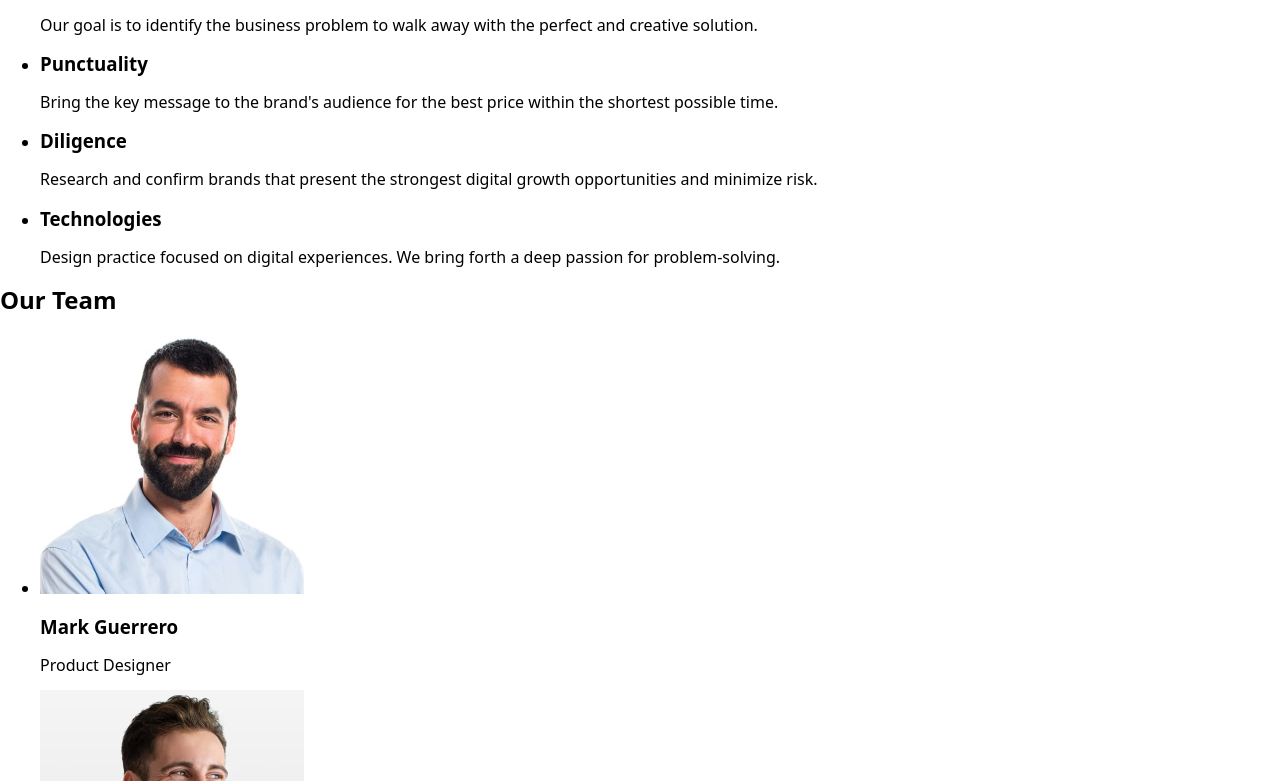
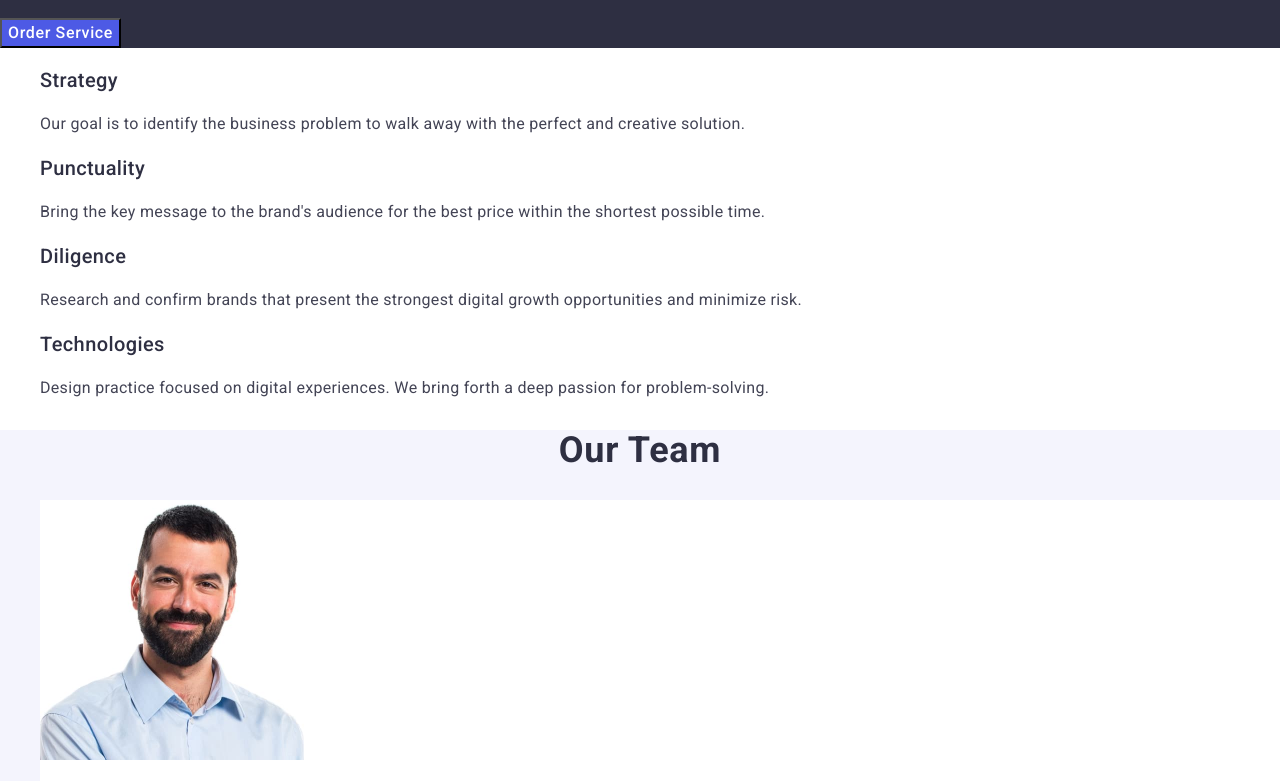
Before and after one commit to tanya-yanko/goit-markup-hw-02, a plain HTML site: page index.html in a window 1280 px wide. Shown: the part 280-1061 px from the top of the page. Drawn offline with nearby package versions, Linux system fonts and the light colour scheme.

Commit message:
new img and css styles

```diff
--- a/index.html
+++ b/index.html
@@ -7,7 +7,7 @@
     <!--Font-->
     <link rel="preconnect" href="https://fonts.googleapis.com">
     <link rel="preconnect" href="https://fonts.gstatic.com" crossorigin>
-    <link href="https://fonts.googleapis.com/css2?family=Roboto:ital,wght@0,100;0,300;0,400;0,500;0,700;0,900;1,100;1,300;1,400;1,500;1,700;1,900&display=swap" rel="stylesheet">
+    <link href="https://fonts.googleapis.com/css2?family=Raleway:wght@700&family=Roboto:wght@400;500;700&display=swap" rel="stylesheet">
 
     <title>WEBSTUDIO</title>
 
@@ -49,67 +49,67 @@
       </address>
     </header>
 <main>
-    <section class="first">
-        <h1 id="#studio">Effective Solutions for Your Business</h1>
-        <button type="button">Order Service</button>
+    <section class="main">
+        <h1 id="#studio" class="main-title">Effective Solutions for Your Business</h1>
+        <button type="button" class="main-btn">Order Service</button>
 
     </section>
 
-<section class="second">
+<section class="description">
     <h2 hidden>hidden content</h2>
-<ul>
-    <li>
-        <h3>Strategy</h3>
-        <p>Our goal is to identify the business problem to walk away with the perfect and creative solution. </p>
+<ul class="description-item">
+    <li class="">
+        <h3 class="description-title">Strategy</h3>
+        <p class="description-text">Our goal is to identify the business problem to walk away with the perfect and creative solution. </p>
     </li>
-    <li>
-        <h3>Punctuality</h3>
-        <p>Bring the key message to the brand's audience for the best price within the shortest possible time. </p>
+    <li class="">
+        <h3 class="description-title">Punctuality</h3>
+        <p class="description-text">Bring the key message to the brand's audience for the best price within the shortest possible time. </p>
+    </lidescription-item>
+    <li class="">
+        <h3 class="description-title">Diligence</h3>
+        <p class="description-text">Research and confirm brands that present the strongest digital growth opportunities and minimize risk. </p>
     </li>
-    <li>
-        <h3>Diligence</h3>
-        <p>Research and confirm brands that present the strongest digital growth opportunities and minimize risk. </p>
-    </li>
-    <li>
-        <h3>Technologies</h3>
-        <p>Design practice focused on digital experiences. We bring forth a deep passion for problem-solving.</p>
+    <li class="">
+        <h3 class="description-title">Technologies</h3>
+        <p class="description-text">Design practice focused on digital experiences. We bring forth a deep passion for problem-solving.</p>
     </li>
 </ul>
 </section>
 
 <section class="our-team">
 
-<h2 id="#portfolio">Our Team</h2>
+<h2 id="#portfolio" class="team-title">Our Team</h2>
 
-<ul>
-    <li>
+<ul class="team-item">
+    <li class="team-list">
         <img src="./images/img1.jpg" alt="Mark Guerrero"
         width="264"
         height="260">
-        <h3>Mark Guerrero</h3>
-        <p>Product Designer</p>
+        <h3 class="title">Mark Guerrero</h3>
+        <p class="text">Product Designer</p>
     </li>
-    <li>
+    <li class="team-list">
         <img src="./images/img2.jpg" alt="Tom Ford"
         width="264"
         height="260">
 
-        <h3>Tom Ford</h3>
-        <p>Frontend Developer</p>
+        <h3 class="title">Tom Ford</h3>
+        <p class="text">Frontend Developer</p>
     </li>
-    <li>
+    <li class="team-list">
         <img src="./images/img3.jpg" alt="Camila Garcia"
         width="264"
         height="260">
-        <h3>Camila Garcia</h3>
-        <p>Marketing</p>
+        <h3 class="title">Camila Garcia</h3>
+        <p class="text">Marketing</p>
     </li>
-    <li>
+    <li class="team-list">
         <img src="./images/img4.jpg" alt="Daniel Wilson"
         width="264"
         height="260">
-        <h3>Daniel Wilson</h3>
-        <p>UI Designer</p>
+        <h3 class="title">Daniel Wilson</h3>
+        <p class="text">UI Designer</p>
     </li>
 </ul>
 
--- a/styles/style.css
+++ b/styles/style.css
@@ -1,5 +1,8 @@
-.body {
-    background: #fff;
+body {
+    font-family: Roboto, sans-serif;
+    color: #2e2f42;
+    background-color: #fff;
+    font-size: 500;
 }
 .header-logo {
     font-weight: 700;
@@ -28,11 +31,13 @@ letter-spacing: 0.02em;
 color: #06ce35;
 }
 
-.first {
+/*first section */
+
+.main {
     background: #2e2f42;
 }
 
-#studio {
+.main-title {
     font-weight: 700;
 font-size: 56px;
 line-height: 1.07143;
@@ -40,3 +45,71 @@ letter-spacing: 0.02em;
 text-align: center;
 color: #fff;
 }
+
+.main-btn {
+    font-weight: 500;
+font-size: 16px;
+line-height: 1.5;
+letter-spacing: 0.04em;
+color: #fff;
+background-color: #4d5ae5;;
+}
+
+.description-item {
+    list-style-type: none;
+}
+
+.description-title {
+    font-weight: 500;
+font-size: 20px;
+line-height: 1.2;
+letter-spacing: 0.02em;
+color: #2e2f42;
+}
+
+.description-text {
+    font-weight: 400;
+font-size: 16px;
+line-height: 1.5;
+letter-spacing: 0.02em;
+color: #434455;
+}
+
+.our-team {
+    background: #f4f4fd;
+}
+
+ .team-title {
+    font-weight: 700;
+    font-size: 36px;
+    line-height: 1.11111;
+    letter-spacing: 0.02em;
+    text-align: center;
+    color: #2e2f42;
+}
+
+.team-item {
+    list-style-type: none;
+}
+
+.team-list {
+    background: #fff;
+}
+
+.team-list .title {
+    font-weight: 500;
+font-size: 20px;
+line-height: 1.2;
+letter-spacing: 0.02em;
+text-align: center;
+color: #2e2f42;
+}
+
+.team-list .text {
+    font-weight: 400;
+font-size: 16px;
+line-height: 1.5;
+letter-spacing: 0.02em;
+text-align: center;
+color: #434455;
+}
```
Also changed, not shown: images/img5.jpg, images/img6.jpg, images/img8.jpg, images/img9.jpg.
